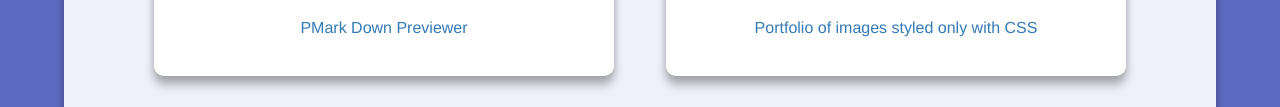
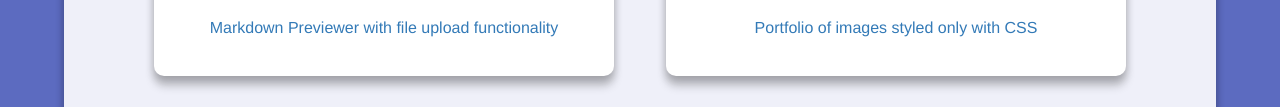
Before and after one commit to SamWCoding/reactPortfolio, a React app: page / in a window 1280 px wide. Shown: the part 2107-2214 px from the top of the page. Built offline with nearby package versions, Linux system fonts and the light colour scheme.

Commit message:
changing the mdPreview title

```diff
--- a/src/pages/projects.js
+++ b/src/pages/projects.js
@@ -31,7 +31,7 @@ export default class Layout extends React.Component {
               <a href="https://samwcoding.github.io/Projects/mdPreview/build/">
                 <img className="img-responsive webpic" alt="Mark Down Previewer" src="http://climbingstrengthtraining.com/wp-content/uploads/2017/03/mdPreview.png" />
                 <div className="caption text-center">
-                  <p className="p">PMark Down Previewer</p>
+                  <p className="p">Markdown Previewer with file upload functionality</p>
                 </div>
               </a>
             </div>
```
Also changed, not shown: build/asset-manifest.json, build/index.html, 4 other files.
